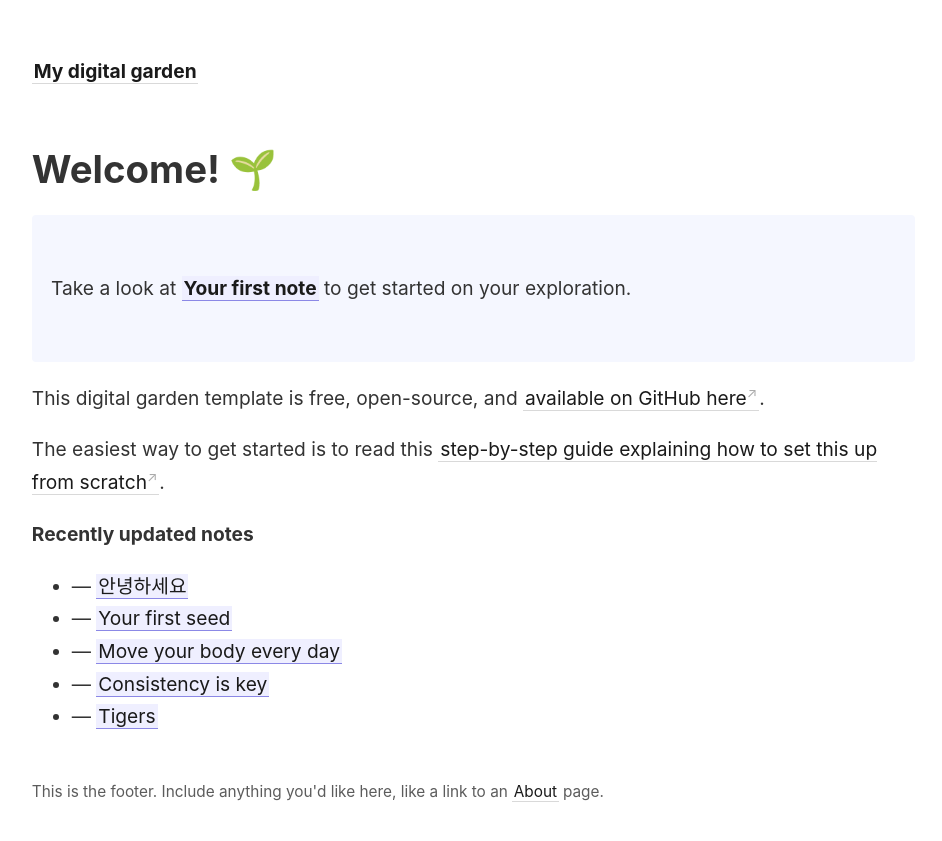
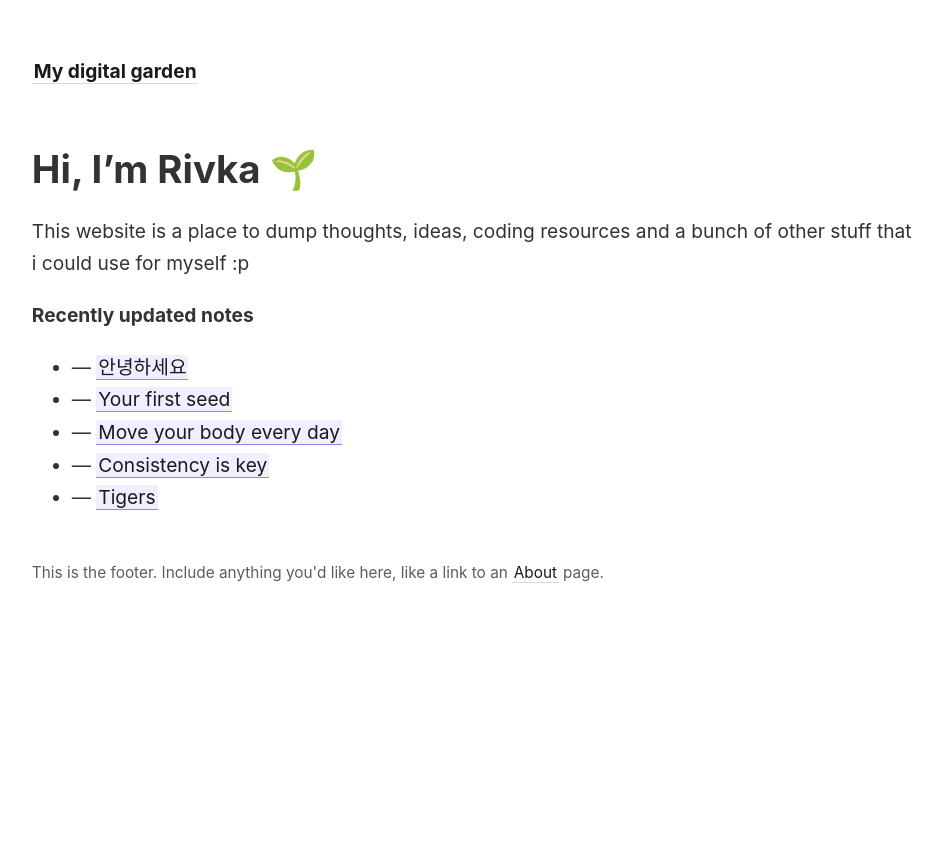
Before and after one commit to rivkxx/digital-garden, a Jekyll site: the page built from _pages/index.md, in a window 1280 px wide. Shown: the top 841 px of the page, without its empty margins (45-987 px from the left). Built offline with Jekyll 4.4.1, drawn with Linux system fonts in a browser that asks for light colours.

Commit message:
Update index.md

```diff
--- a/_pages/index.md
+++ b/_pages/index.md
@@ -5,15 +5,9 @@ id: home
 permalink: /
 ---
 
-# Welcome! 🌱
+# Hi, I'm Rivka 🌱
 
-<p style="padding: 3em 1em; background: #f5f7ff; border-radius: 4px;">
-  Take a look at <span style="font-weight: bold">[[Your first note]]</span> to get started on your exploration.
-</p>
-
-This digital garden template is free, open-source, and [available on GitHub here](https://github.com/maximevaillancourt/digital-garden-jekyll-template).
-
-The easiest way to get started is to read this [step-by-step guide explaining how to set this up from scratch](https://maximevaillancourt.com/blog/setting-up-your-own-digital-garden-with-jekyll).
+<p> This website is a place to dump thoughts, ideas, coding resources and a bunch of other stuff that i could use for myself :p </p>
 
 <strong>Recently updated notes</strong>
 
```
